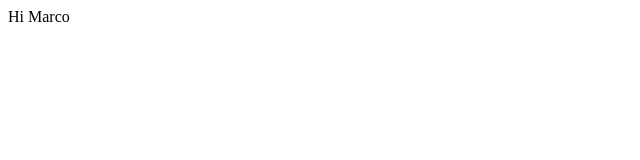
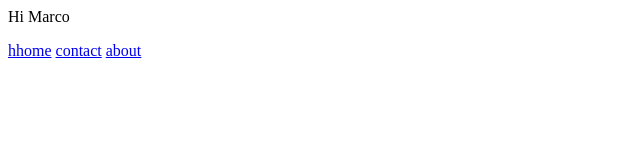
Before and after one commit to MAValdezE/sisyphus, a plain HTML site: page index.html in a window 1280 px wide. Shown: the whole page, without its empty margins (0-640 px from the left). Drawn offline with Linux system fonts and the light colour scheme.

Commit message:
Update index.html

```diff
--- a/index.html
+++ b/index.html
@@ -3,3 +3,11 @@
   <p>Hi Marco</p>
 </body>
 </html>
+<div class="topnav"
+     id="My topnav">
+  <a href="name.html">hhome</a>
+  <a
+     href="contact.html">contact</a>
+  <a
+     href="about.html">about</a>
+</div>
```
